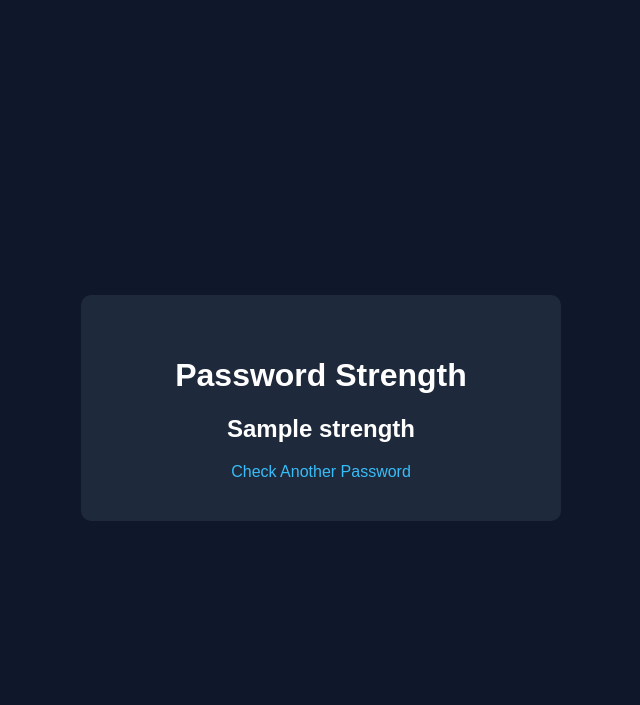
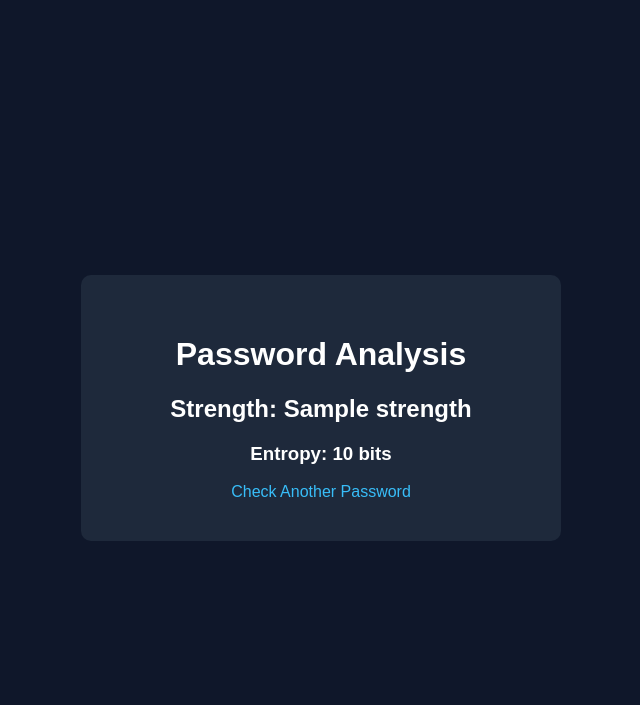
Before and after one commit to Sajeed191/password-strength-analyzer, a Flask app: template templates/result.html in a window 1280 px wide. Shown: the top 705 px of the page, without its empty margins (319-959 px from the left). Run offline with Flask 3, Linux system fonts and the light colour scheme; the template is opened without the code that fills it: most values are stand-ins (such as "Sample title", 1, 10 or a date in 2020).

Commit message:
Update result.html

```diff
--- a/templates/result.html
+++ b/templates/result.html
@@ -2,17 +2,22 @@
 <html>
 
 <head>
+
 <title>Result</title>
-<link rel="stylesheet" href="/static/style.css">
+
+<link rel="stylesheet" href="/static/css/style.css">
+
 </head>
 
 <body>
 
 <div class="container">
 
-<h1>Password Strength</h1>
+<h1>Password Analysis</h1>
 
-<h2>{{ strength }}</h2>
+<h2>Strength: {{ strength }}</h2>
+
+<h3>Entropy: {{ entropy }} bits</h3>
 
 <a href="/">Check Another Password</a>
 
```
